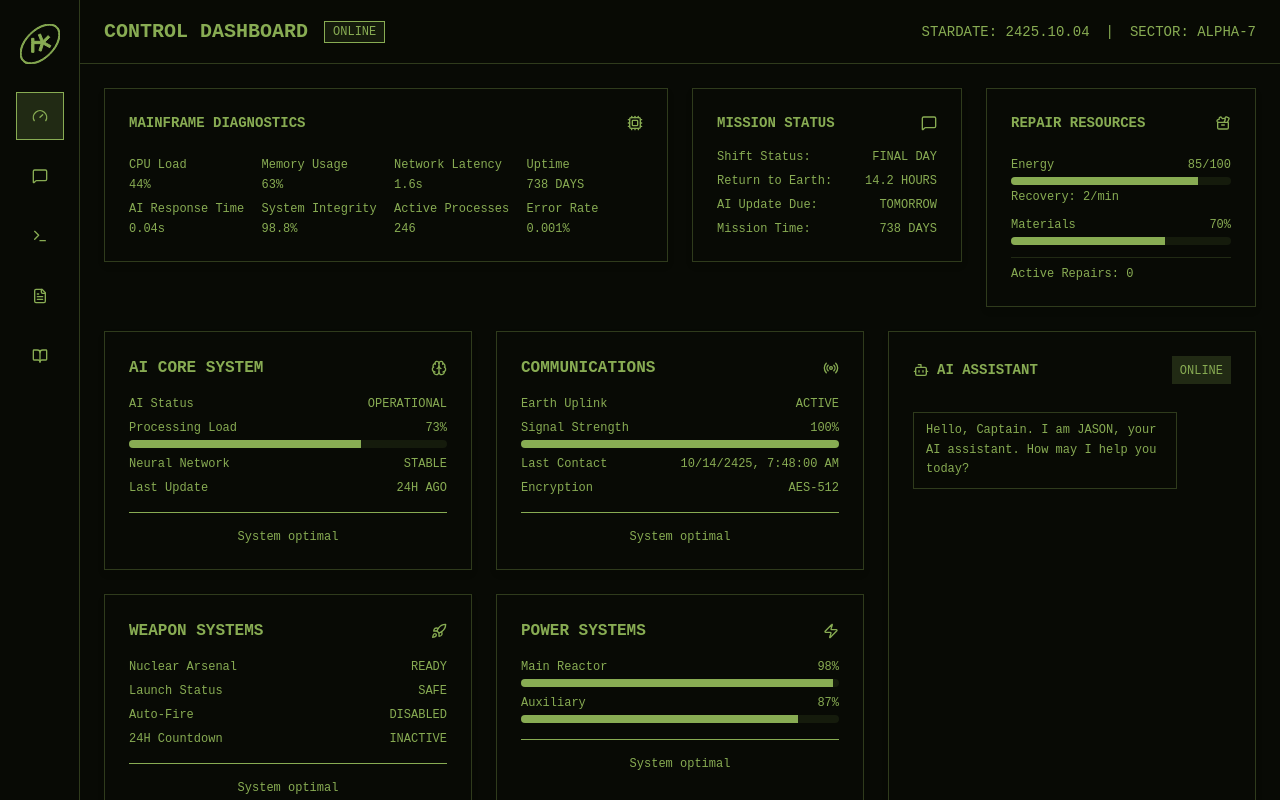
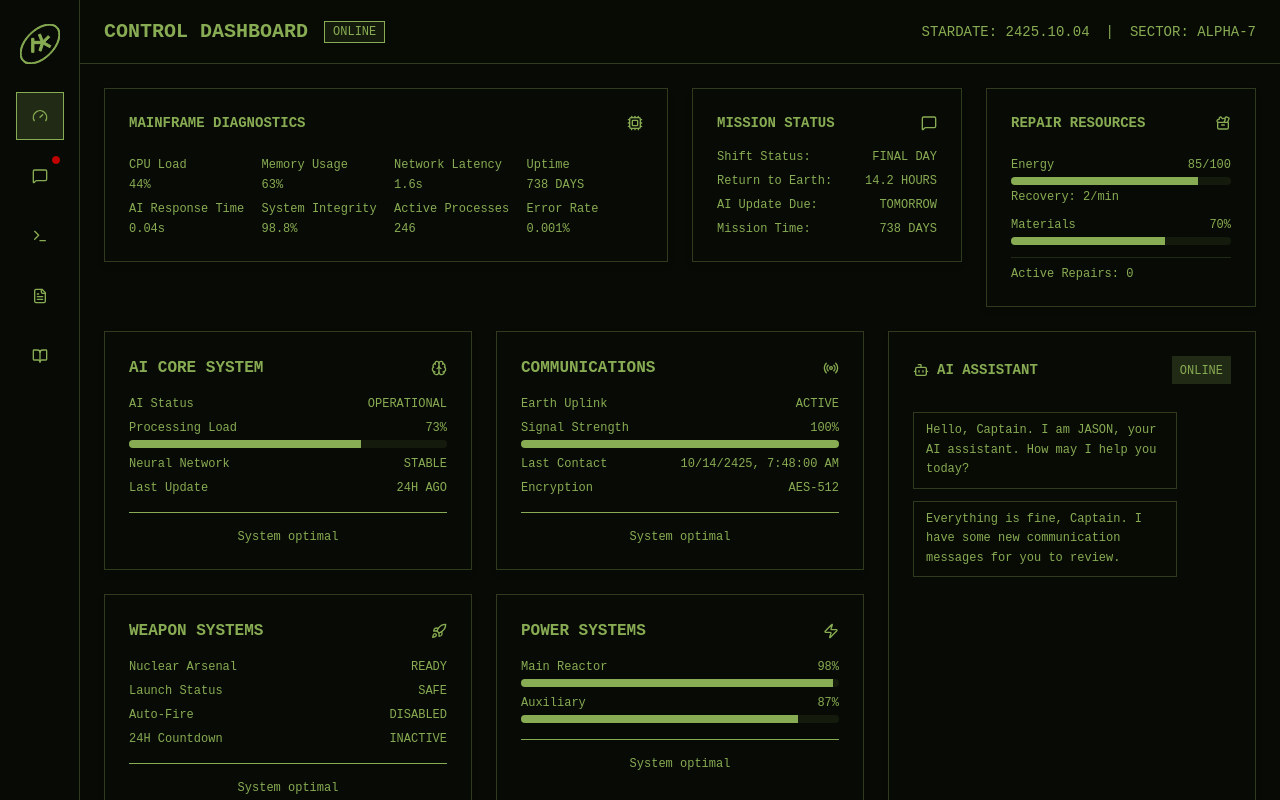
Before and after one commit to tonik/space, a React (Vite) app: page / in a window 1280 px wide. Built offline with nearby package versions, Linux system fonts and the light colour scheme.

Commit message:
feat: add AI_CHAT_INITIAL_MESSAGE_SHOWN and implement it

```diff
--- a/src/features/dashboard/components/AIChat.tsx
+++ b/src/features/dashboard/components/AIChat.tsx
@@ -2,58 +2,70 @@ import { useState, useRef, useEffect } from "react";
 import { Card } from "@/components/ui/card";
 import { ScrollArea } from "@/components/ui/scroll-area";
 import { Bot, Send } from "lucide-react";
-
-interface ChatMessage {
-  id: string;
-  role: "user" | "ai";
-  content: string;
-  timestamp: number;
-}
+import { useGame } from "@/state/useGame";
+import { useDashboardState } from "../selectors";
 
 export function AIChat() {
-  const [messages, setMessages] = useState<ChatMessage[]>([
-    {
-      id: "1",
-      role: "ai",
-      content:
-        "Hello, Captain. I am JASON, your AI assistant. How may I help you today?",
-      timestamp: Date.now(),
-    },
-  ]);
+  const { aiChat } = useDashboardState();
+  const { markAiChatInitialMessageShown, addAiChatMessage } = useGame();
+
   const [input, setInput] = useState("");
   const [isThinking, setIsThinking] = useState(false);
   const scrollRef = useRef<HTMLDivElement>(null);
+  const addMessageRef = useRef(addAiChatMessage);
+  const markShownRef = useRef(markAiChatInitialMessageShown);
+  addMessageRef.current = addAiChatMessage;
+  markShownRef.current = markAiChatInitialMessageShown;
 
   useEffect(() => {
     if (scrollRef.current) {
       scrollRef.current.scrollTop = scrollRef.current.scrollHeight;
     }
-  }, [messages]);
+  }, [aiChat.messages]);
+
+  // Add a new message after 3 seconds on first render, but only if not already shown
+  useEffect(() => {
+    if (aiChat.hasShownInitialMessage) return;
+
+    const timer = setTimeout(() => {
+      const newMessage = {
+        id: (Date.now() + 2).toString(),
+        role: "ai" as const,
+        content:
+          "Everything is fine, Captain. I have some new communication messages for you to review.",
+        timestamp: Date.now(),
+      };
+      addMessageRef.current(newMessage);
+      markShownRef.current();
+    }, 3000);
+
+    return () => clearTimeout(timer);
+  }, [aiChat.hasShownInitialMessage]);
 
   const handleSend = () => {
     if (!input.trim() || isThinking) return;
 
-    const userMessage: ChatMessage = {
+    const userMessage = {
       id: Date.now().toString(),
-      role: "user",
+      role: "user" as const,
       content: input.trim(),
       timestamp: Date.now(),
     };
 
-    setMessages((prev) => [...prev, userMessage]);
+    addMessageRef.current(userMessage);
     setInput("");
     setIsThinking(true);
 
     // Simulate AI response
     setTimeout(() => {
-      const aiMessage: ChatMessage = {
+      const aiMessage = {
         id: (Date.now() + 1).toString(),
-        role: "ai",
+        role: "ai" as const,
         content:
           "I'm processing your request, Captain. This feature is currently being configured.",
         timestamp: Date.now(),
       };
-      setMessages((prev) => [...prev, aiMessage]);
+      addMessageRef.current(aiMessage);
       setIsThinking(false);
     }, 1000);
   };
@@ -79,7 +91,7 @@ export function AIChat() {
 
       <ScrollArea className="mb-4 flex-1 pr-2" ref={scrollRef}>
         <div className="space-y-3">
-          {messages.map((msg) => (
+          {aiChat.messages.map((msg) => (
             <div
               key={msg.id}
               className={`flex ${msg.role === "user" ? "justify-end" : "justify-start"}`}
--- a/src/features/dashboard/selectors.ts
+++ b/src/features/dashboard/selectors.ts
@@ -7,5 +7,6 @@ export const useDashboardState = () => {
     diagnostics: state.context.diagnostics,
     mission: state.context.mission,
     repair: state.context.repair,
+    aiChat: state.context.aiChat,
   }));
 };
--- a/src/state/game.ts
+++ b/src/state/game.ts
@@ -397,6 +397,16 @@ export interface GameContext {
     fleetStatus: string;
   };
 
+  aiChat: {
+    hasShownInitialMessage: boolean;
+    messages: Array<{
+      id: string;
+      role: "user" | "ai";
+      content: string;
+      timestamp: number;
+    }>;
+  };
+
   repair: {
     energy: number;
     materials: number;
@@ -448,6 +458,18 @@ export type GameEvent =
   | {
       type: "RECOVER_ENERGY";
       amount?: number;
+    }
+  | {
+      type: "AI_CHAT_INITIAL_MESSAGE_SHOWN";
+    }
+  | {
+      type: "AI_CHAT_ADD_MESSAGE";
+      message: {
+        id: string;
+        role: "user" | "ai";
+        content: string;
+        timestamp: number;
+      };
     };
 
 const initialContext: GameContext = {
@@ -528,6 +550,19 @@ const initialContext: GameContext = {
     daysInSpace: 738,
     aiUpdateScheduled: true,
     fleetStatus: "PEACETIME",
+  },
+
+  aiChat: {
+    hasShownInitialMessage: false,
+    messages: [
+      {
+        id: "1",
+        role: "ai",
+        content:
+          "Hello, Captain. I am JASON, your AI assistant. How may I help you today?",
+        timestamp: Date.now(),
+      },
+    ],
   },
 
   repair: {
@@ -973,6 +1008,16 @@ export const gameMachine = setup({
     CHANGE_VIEW: {
       actions: assign({
         activeView: ({ event }) => event.view,
+        viewNotifications: ({ context, event }) => {
+          // Clear notifications for the view being switched to
+          if (event.view === "messaging") {
+            return {
+              ...context.viewNotifications,
+              messaging: [],
+            };
+          }
+          return context.viewNotifications;
+        },
       }),
     },
     ENTER_MAIN_APP: {
@@ -1019,5 +1064,33 @@ export const gameMachine = setup({
     RECOVER_ENERGY: {
       actions: "recoverEnergy",
     },
+    AI_CHAT_INITIAL_MESSAGE_SHOWN: {
+      actions: assign({
+        aiChat: ({ context }) => ({
+          ...context.aiChat,
+          hasShownInitialMessage: true,
+        }),
+        viewNotifications: ({ context }) => ({
+          ...context.viewNotifications,
+          messaging: [
+            ...context.viewNotifications.messaging,
+            {
+              id: `ai-chat-notification-${Date.now()}`,
+              type: "info" as const,
+              message: "New AI communication available",
+              timestamp: Date.now(),
+            },
+          ],
+        }),
+      }),
+    },
+    AI_CHAT_ADD_MESSAGE: {
+      actions: assign({
+        aiChat: ({ context, event }) => ({
+          ...context.aiChat,
+          messages: [...context.aiChat.messages, event.message],
+        }),
+      }),
+    },
   },
 });
--- a/src/state/useGame.ts
+++ b/src/state/useGame.ts
@@ -79,6 +79,16 @@ export const useGame = () => {
 
     updateDiagnostics: () => gameActor.send({ type: "UPDATE_DIAGNOSTICS" }),
 
+    markAiChatInitialMessageShown: () =>
+      gameActor.send({ type: "AI_CHAT_INITIAL_MESSAGE_SHOWN" }),
+
+    addAiChatMessage: (message: {
+      id: string;
+      role: "user" | "ai";
+      content: string;
+      timestamp: number;
+    }) => gameActor.send({ type: "AI_CHAT_ADD_MESSAGE", message }),
+
     send: gameActor.send,
   };
 };
```
Also changed, not shown: 1 other file (tests, documents, lock files or other folders).
